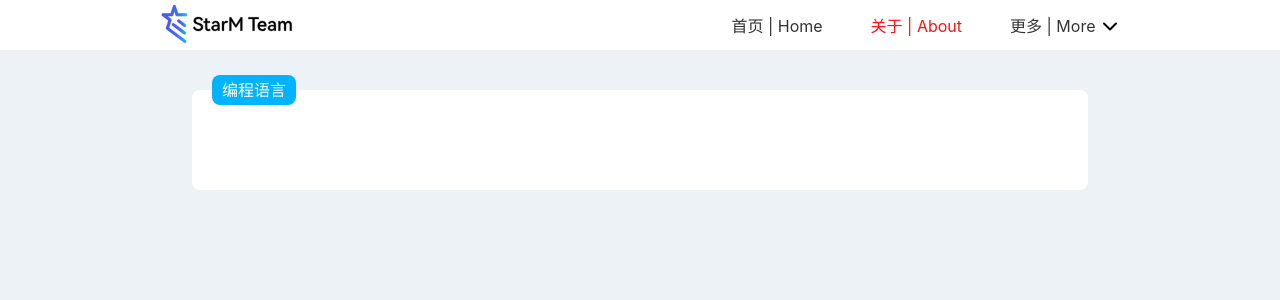
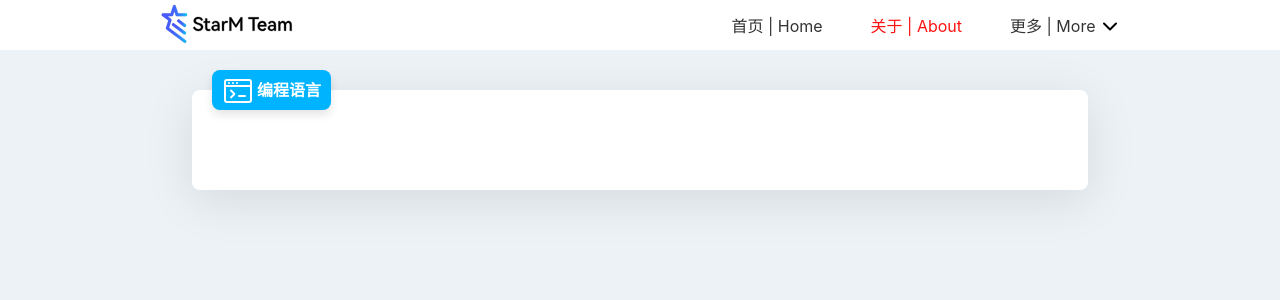
Before and after one commit to BrokenDreamStar/StarM-Web, a Vue app: page /#/about in a window 1280 px wide. Shown: the top 300 px of the page. Built offline with nearby package versions, Linux system fonts and the light colour scheme.

Commit message:
about updata

```diff
--- a/src/views/SwAbout.vue
+++ b/src/views/SwAbout.vue
@@ -10,7 +10,10 @@ import SwNav from '../components/SwNav.vue';
     <div class="about">
       <div class="about-container">
         <div class="about-container-title">
-          <span>编程语言</span>
+          <div>
+            <img src="../assets/icon/cmd.svg" alt="">
+            <span>编程语言</span>
+          </div>
         </div>
       </div>
     </div>
@@ -34,23 +37,40 @@ import SwNav from '../components/SwNav.vue';
     background-color: #fff;
     color: #fff;
     border-radius: .5rem;
+    box-shadow: rgba(0, 0, 0, 0.1) 0rem .625rem 3.125rem;
   }
 
   .about-container-title {
     position: absolute;
-    top: -0.9375rem;
+    top: -1.25rem;
     left: 1.25rem;
     width: fit-content;
     min-width: 3.125rem;
-    height: 1.875rem;
+    height: 2.5rem;
+    background-color: #00B3FF;
     border-radius: .5rem;
-    background-color: #00B3FF;
+    box-shadow: rgba(0, 0, 0, 0.1) 0 0.3125rem 0.5rem;
 
-    span {
-      line-height: 1.875rem;
-      text-align: center;
+    div {
       margin: 0 .625rem 0 .625rem;
+
+      span {
+        line-height: 2.5rem;
+        text-align: center;
+        font-weight: 600;
+      }
+
+      img {
+        position: relative;
+        top: -1px;
+        width: 2rem;
+        height: 2rem;
+        vertical-align: middle;
+        margin-right: .1875rem;
+      }
     }
+
   }
+
 }
 </style>
```
Also changed, not shown: src/assets/icon/cmd.svg (added), src/assets/icon/code.svg (added).
